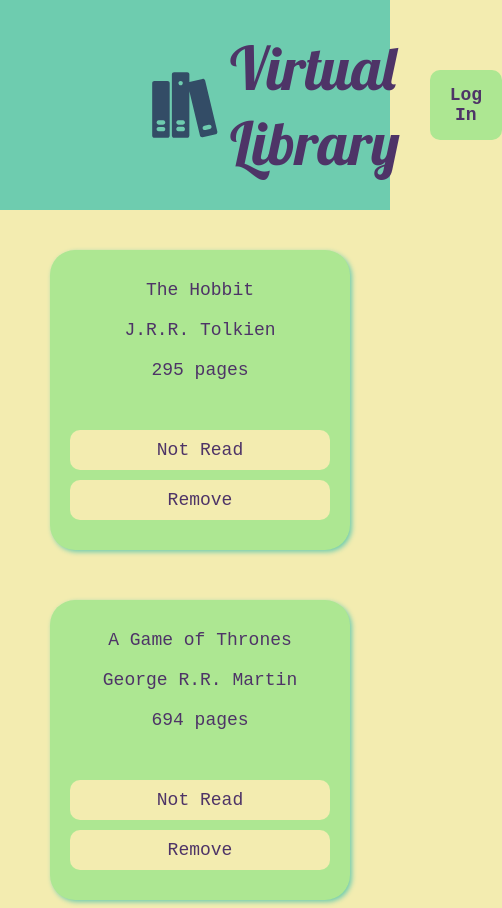
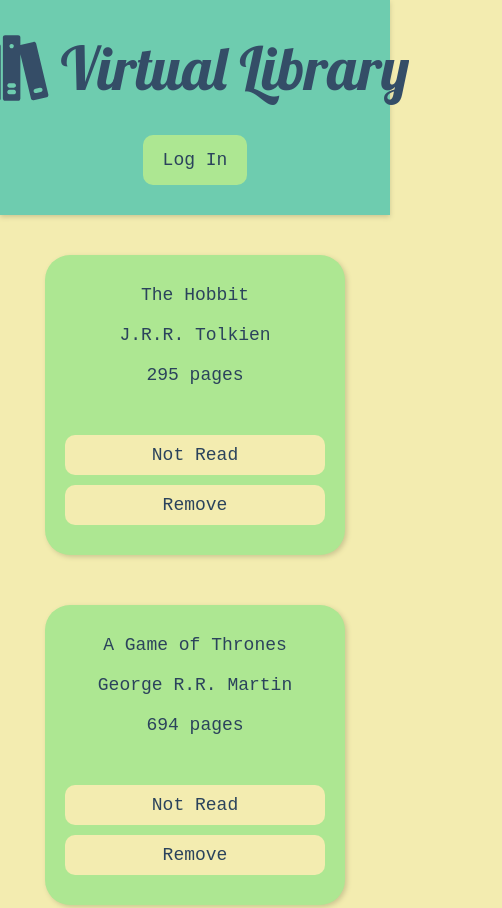
Before and after one commit to caylinvu/library, a plain HTML site: page index.html in a window 390 px wide. Shown: the top 908 px of the page, 502 px wide, since content can reach past the window. Drawn offline with Linux system fonts and the light colour scheme.

Commit message:
Add mobile support

```diff
--- a/script.js
+++ b/script.js
@@ -184,6 +184,10 @@ function openForm() {
 // function to close pop up form
 function closeForm() {
     formPopup.style.display = "none";
+    titleInput.value = '';
+    authorInput.value = '';
+    pagesInput.value = '';
+    isReadInput.checked = false;
 }
 
 addBookButton.appendChild(plusImage);
@@ -206,14 +210,3 @@ submitButton.addEventListener('click', (e) => {
         isReadInput.checked = false;
     }
 });
-
-
-// TO DO!!!!!
-
-// Finish UI!!!!!!!!!!!!!
-
-// Update add book animation if want to
-
-// Add date completed???
-
-// add mobile support
--- a/style.css
+++ b/style.css
@@ -4,15 +4,17 @@
     --background-color: #F3ECB0;
     --read: #6ECCAF;
     --not-read: #f09393;
-    --text-color: #4e3467;
-    --icon-filter: invert(28%) sepia(10%) saturate(2262%) hue-rotate(170deg) brightness(86%) contrast(85%);
+    --border-color: #ccc692;
+    --main-text-color: #344D67;
+    --secondary-text-color: #2b435c;
+    --icon-filter: invert(28%) sepia(17%) saturate(1047%) hue-rotate(170deg) brightness(96%) contrast(95%);
 }
 
 body {
     margin: 0;
     font-family:'Courier New', Courier, monospace;
     background-color: var(--background-color);
-    color: var(--text-color);
+    color: var(--main-text-color);
     font-size: 18px;
 }
 
@@ -27,12 +29,12 @@ input {
 
 .header {
     background-color: var(--primary-color);
-    padding: 30px 150px;
+    padding: 30px 10%;
     display: flex;
     justify-content: space-between;
     align-items: center;
     gap: 30px;
-    width:
+    box-shadow: 0px 2px 5px var(--border-color);
 }
 
 .logo-container {
@@ -57,7 +59,8 @@ input {
     background-color: var(--secondary-color);
     border-radius: 10px;
     padding: 15px 20px;
-    font-weight: bold;
+    color: var(--secondary-text-color);
+    white-space: nowrap;
 }
 
 .log-in-btn:hover {
@@ -74,7 +77,7 @@ input {
 /* ----------MAIN CONTENT---------- */
 
 .main-content {
-    padding: 40px 200px;
+    padding: 40px 15%;
 }
 
 .book-container {
@@ -94,6 +97,7 @@ input {
     align-items: center;
     justify-content: space-between;
     padding: 30px 20px;
+    color: var(--secondary-text-color);
 }
 
 .display {
@@ -118,7 +122,6 @@ input {
     border-radius: 10px;
     padding: 10px 0px;
     width: 260px;
-
 }
 
 .has-read {
@@ -183,14 +186,10 @@ input {
 
 /* ----------BOOK CARD BORDERS (MOVE THIS)---------- */
 
-.book-card {
-    border-radius: 25px;
-    box-shadow: 2px 2px 5px var(--primary-color);
-}
-
+.book-card,
 .add-book-btn {
     border-radius: 25px;
-    box-shadow: 2px 2px 5px var(--text-color);
+    box-shadow: 2px 2px 5px var(--border-color);
 }
 
 /* ----------POP UP FORM---------- */
@@ -221,6 +220,12 @@ input {
     background-color: var(--primary-color);
     font-size: 18px;
     border-radius: 20px;
+    color: var(--secondary-text-color);
+}
+
+.close-btn,
+.form-title {
+    color: var(--main-text-color);
 }
 
 .close-container {
@@ -258,7 +263,7 @@ input {
 
 .text-input,
 .number-input {
-    padding: 5px 10px;
+    padding: 10px 15px;
     border: none;
     border-radius: 5px;
 }
@@ -280,11 +285,6 @@ input {
     vertical-align: middle;
 }
 
-/* .checkbox-input:checked {
-    background-color: white;
-    color: var(--text-color);
-} */
-
 #submit-btn {
     border: none;
     background-color: var(--background-color);
@@ -298,3 +298,25 @@ input {
     cursor: pointer;
     transition: .2s;
 }
+
+@media screen and (max-width: 950px) {
+    .header {
+        /* padding: 30px 0px; */
+        padding: 30px 5%;
+    }
+
+    .main-content {
+        /* padding: 40px 25px; */
+        padding: 40px 10%;
+    }
+}
+
+@media screen and (max-width: 650px) {
+    .header {
+        flex-direction: column;
+    }
+
+    .logo-container {
+        white-space: nowrap;
+    }
+}
```
